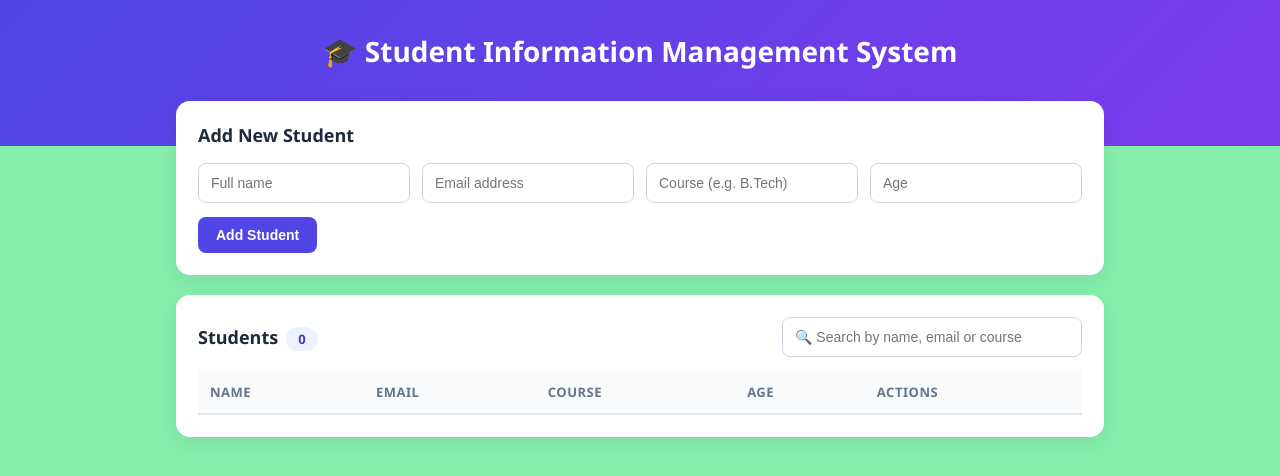
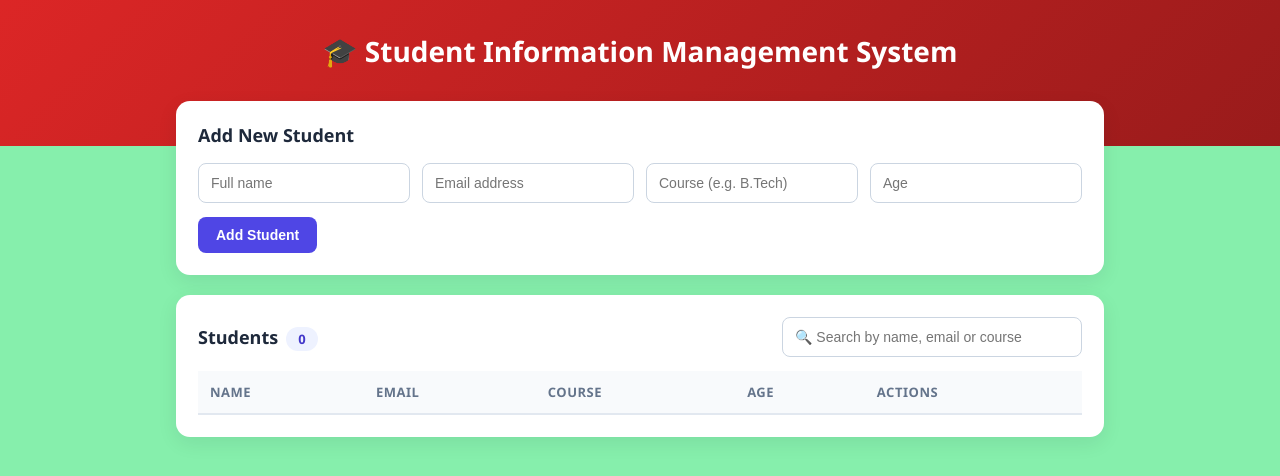
Before and after one commit to shrutikamahajan1234/student, a plain HTML site: page frontend/index.html in a window 1280 px wide. Drawn offline with Linux system fonts and the light colour scheme; no server answers.

Commit message:
Change header color to red
Co-authored-by: Copilot <223556219+Copilot@users.noreply.github.com>

```diff
--- a/frontend/index.html
+++ b/frontend/index.html
@@ -13,7 +13,7 @@
       color: #1e293b;
     }
     header {
-      background: linear-gradient(135deg, #4f46e5, #7c3aed);
+      background: linear-gradient(135deg, #dc2626, #991b1b);
       color: #fff;
       padding: 32px 20px 70px;
       text-align: center;
```
